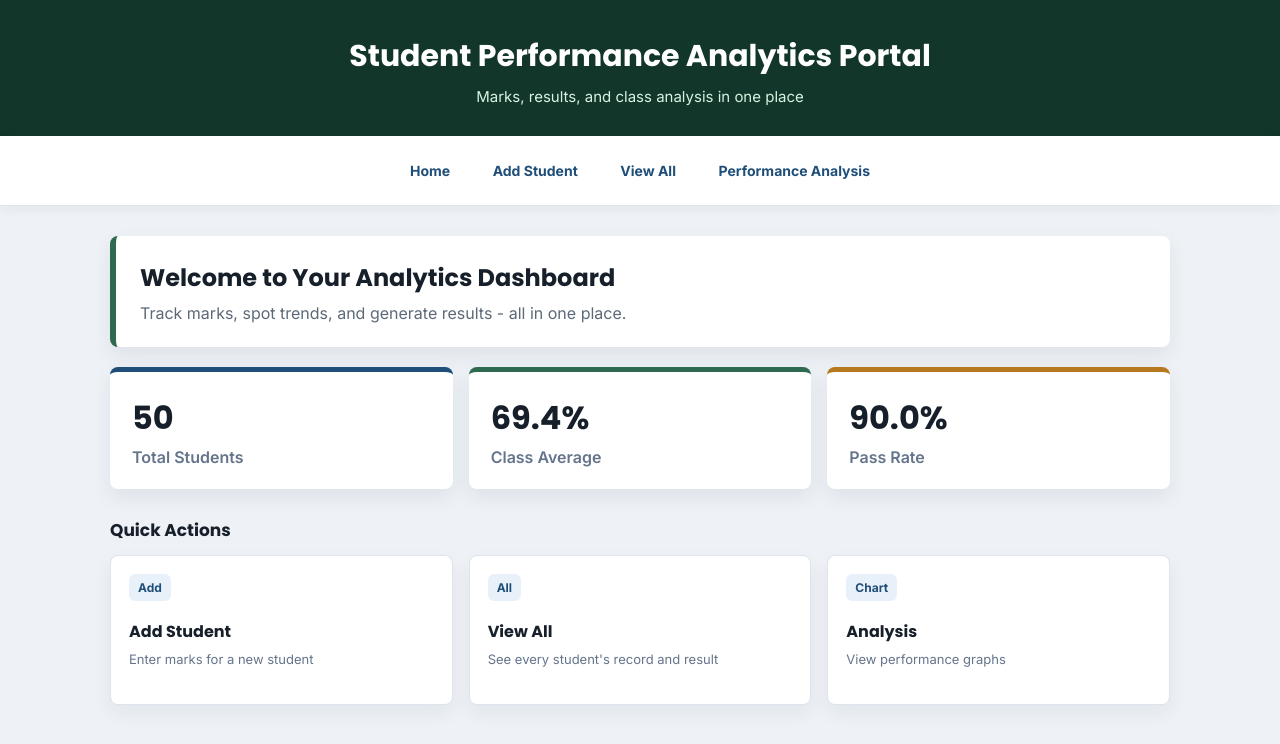
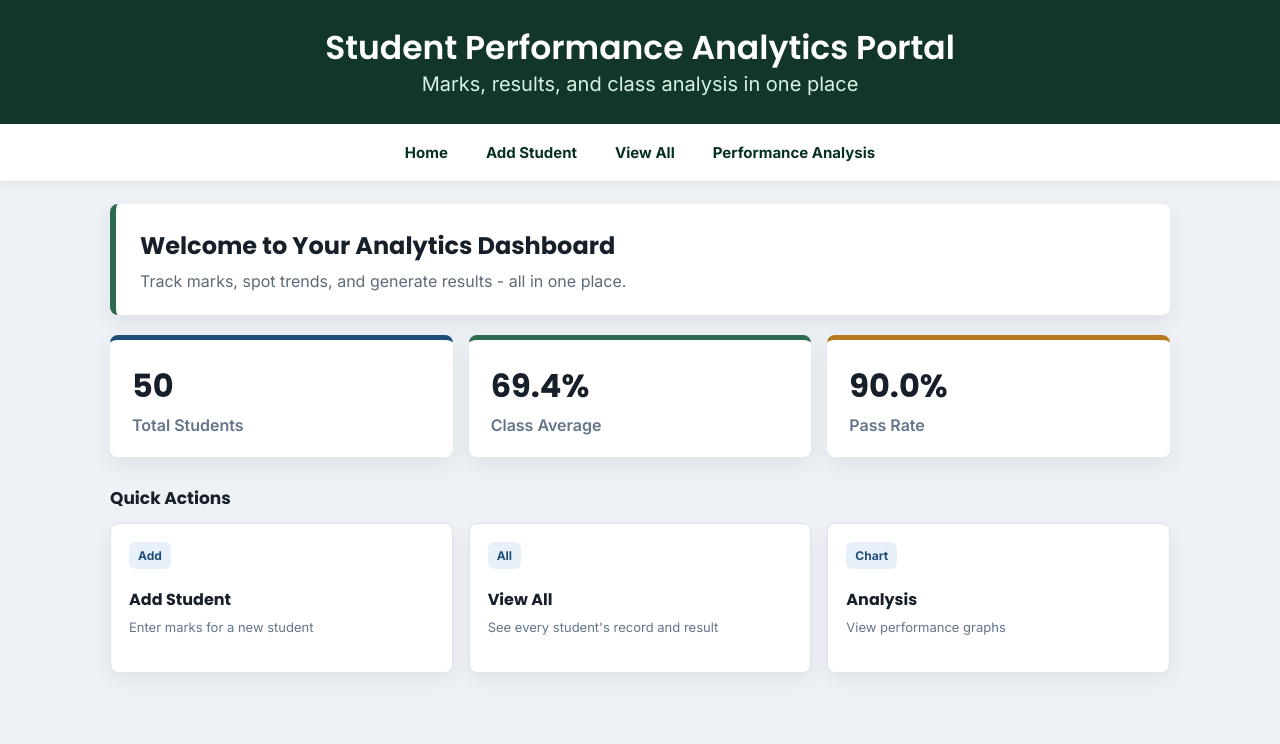
Before and after one commit to AakarshChaudhary/scoresense, a Flask app: page / in a window 1280 px wide. Shown: the top 744 px of the page. Run offline with Flask 3, Linux system fonts and the light colour scheme.

Commit message:
Refactor header and navigation styles: adjust padding, font sizes, and colors for improved layout and readability

```diff
--- a/static/style.css
+++ b/static/style.css
@@ -18,50 +18,58 @@ body {
 header {
     background: #12372A;
     color: white;
-    padding: 34px 20px 30px;
+    padding: 30px 30px 28px;
     text-align: center;
 }
 
 header h1 {
     font-family: 'Poppins', sans-serif;
-    font-size: 30px;
-    font-weight: 700;
+    font-size: 33px;
+    font-weight: 600;
+    line-height: 1.1;
 }
 
 header p {
-    margin-top: 8px;
+    margin-top: 6px;
     color: #D7F2E3;
-    font-size: 15px;
+    font-size: 20px;
 }
 
 /* navigation bar */
 nav {
     background: white;
-    padding: 12px 20px;
+    padding: 11px 18px;
     text-align: center;
     border-bottom: 1px solid #DDE4EE;
     box-shadow: 0 3px 12px rgba(25, 35, 50, 0.06);
+    display: flex;
+    align-items: center;
+    justify-content: center;
+    gap: 14px;
+    flex-wrap: wrap;
 }
 
 nav a {
-    display: inline-block;
-    color: #1F4E79;
+    display: inline-flex;
+    align-items: center;
+    justify-content: center;
+    color: #063022;
     text-decoration: none;
     font-weight: 700;
-    font-size: 14px;
-    margin: 5px;
-    padding: 9px 14px;
-    border-radius: 8px;
+    font-size: 15px;
+    margin: 0;
+    padding: 8px 12px;
+    border-radius: 999px;
 }
 
 nav a:hover {
-    background: #E8F1FA;
+    background: #EAF7EE;
 }
 
 /* main page width */
 .container {
     max-width: 1100px;
-    margin: 30px auto;
+    margin: 22px auto;
     padding: 0 20px 40px;
 }
 
@@ -233,7 +241,7 @@ label {
 input[type="text"],
 input[type="number"] {
     display: block;
-    width: 100%;
+    width: 270px;
     margin-top: 7px;
     padding: 11px 12px;
     border: 1px solid #C9D4E2;
@@ -250,7 +258,7 @@ input[type="number"]:focus {
 }
 
 input[type="submit"] {
-    background: #1F4E79;
+    background: #12372a;
     color: white;
     border: none;
     border-radius: 8px;
@@ -262,7 +270,7 @@ input[type="submit"] {
 }
 
 input[type="submit"]:hover {
-    background: #173B5D;
+    background: #063022;
 }
 
 /* tables */
@@ -286,6 +294,7 @@ td {
     padding: 13px 12px;
     text-align: center;
     border-bottom: 1px solid #E7ECF3;
+    font-weight: 500;
 }
 
 th {
@@ -295,12 +304,6 @@ th {
     text-transform: uppercase;
     font-weight: 700;
 }
-
-td:first-child,
-th:first-child {
-    text-align: left;
-}
-
 tr:hover td {
     background: #F8FBFF;
 }
@@ -366,6 +369,15 @@ tr:hover td {
         font-size: 24px;
     }
 
+    header {
+        padding: 18px 16px 16px;
+    }
+
+    nav {
+        gap: 10px;
+        padding: 12px 14px;
+    }
+
     .stats,
     .features,
     .graph-grid,
```
